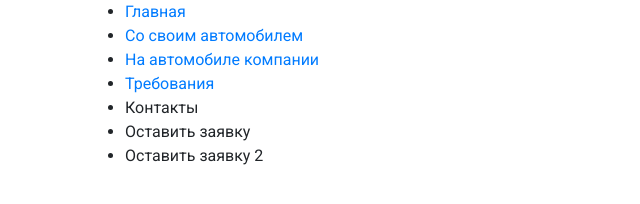
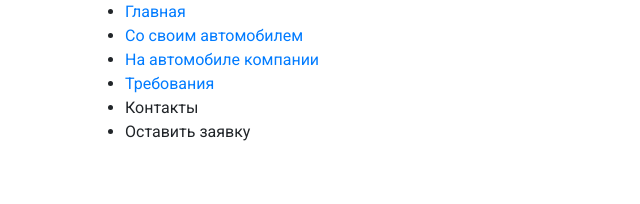
Before and after one commit to ElenaKhlepitko/uber, a plain HTML site: page src/index.html in a window 1280 px wide. Shown: the whole page, without its empty margins (0-640 px from the left). Drawn offline with Linux system fonts and the light colour scheme.

Commit message:
rollback index

```diff
--- a/src/index.html
+++ b/src/index.html
@@ -22,7 +22,6 @@
           <li class="menu_item"><a href="#" class="menu_link">Требования</a></li>
           <li class="menu_item"><a href="#" class="menu_link"></a>Контакты</li>
           <li class="menu_item"><a href="#" class="menu_link"></a>Оставить заявку</li>
-          <li class="menu_item"><a href="#" class="menu_link"></a>Оставить заявку 2</li>
         </ul>
       </nav>
     </div>
```
